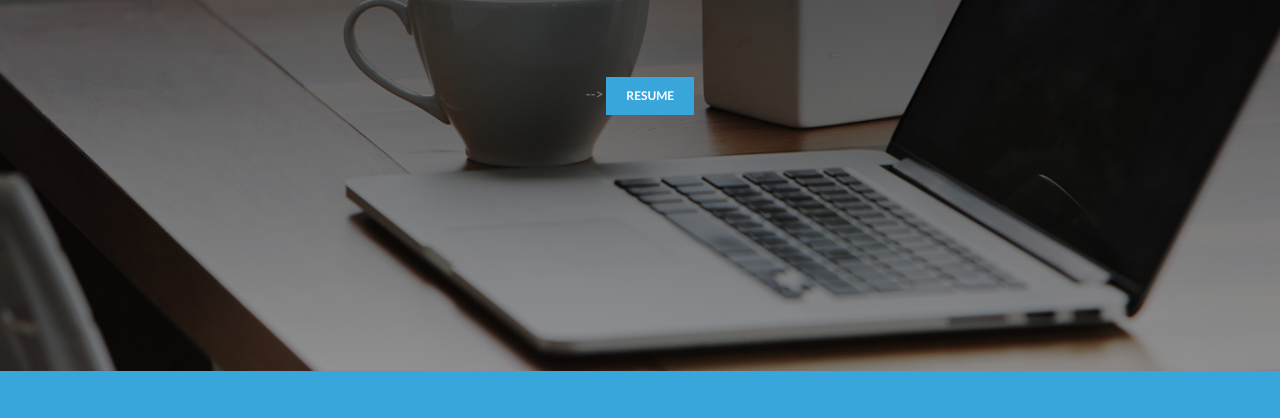
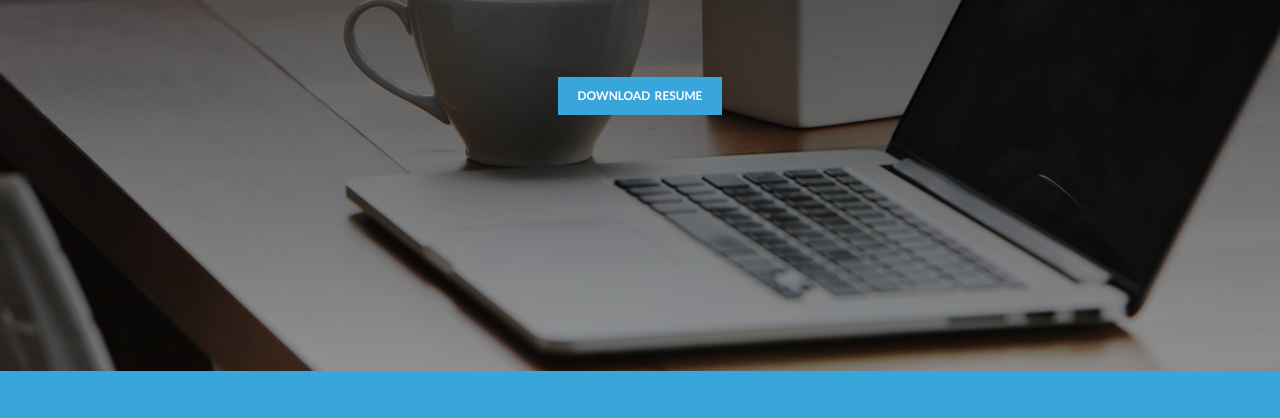
Before and after one commit to Saad18/Saad, a plain HTML site: page index.html in a window 1280 px wide. Shown: the part 382-800 px from the top of the page. Drawn offline with nearby package versions, Linux system fonts and the light colour scheme.

Commit message:
Update index.html

```diff
--- a/index.html
+++ b/index.html
@@ -89,8 +89,8 @@
                     <!-- <h1>Hi, I am Nurul Haque Saad</br>
                         A Visual and Interaction Designer </h1> -->
                     <p class="lead">I Love to create beautiful and amazing Android Apps.</p>
-                    <!-- <a target="_blank" href="Resume.pdf" class="scroll goto-btn">Download Resume</a> <!-- Link to your portfolio section --> -->
-	            <a target="_blank" href="resume_of_arman_hossain.pdf" class="btn btn-common">Resume</a>
+                    <!-- <a target="_blank" href="Resume.pdf" class="scroll goto-btn">Download Resume</a> <!-- Link to your portfolio section -->
+	            <a target="_blank" href="Resume.pdf" class="btn btn-common">Download Resume</a>
                 </div><!-- End Input Your Home Content Here -->
             </div> <!-- end container -->
         </div><!-- End Overlay Color -->
```
